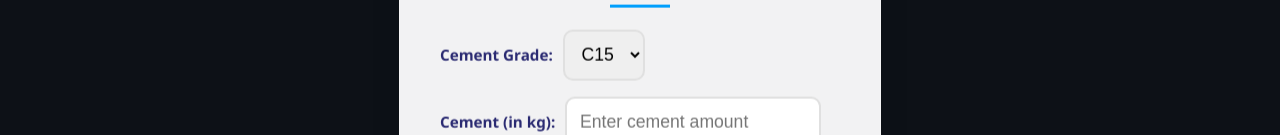
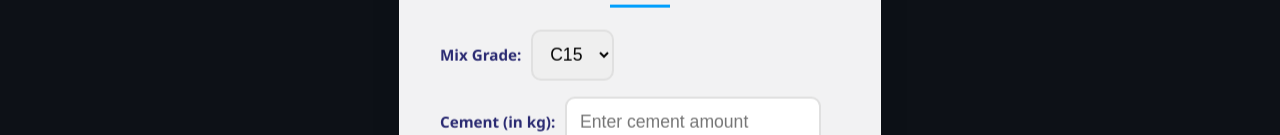
Before and after one commit to abdulsaabir/Mix-Calc, a plain HTML site: page index.html in a window 1280 px wide. Shown: the part 329-464 px from the top of the page. Drawn offline with Linux system fonts and the light colour scheme.

Commit message:
New Mogdisho Group

```diff
--- a/index.html
+++ b/index.html
@@ -17,7 +17,7 @@
       <!-- Cement Grade Input Group -->
       <div class="input-group">
         <div class="input-row">
-          <label for="cementGrade">Cement Grade:</label>
+          <label for="cementGrade">Mix Grade:</label>
           <select id="cementGrade">
             <option value="cs15">C15</option>
             <option value="c20">C20</option>
```
